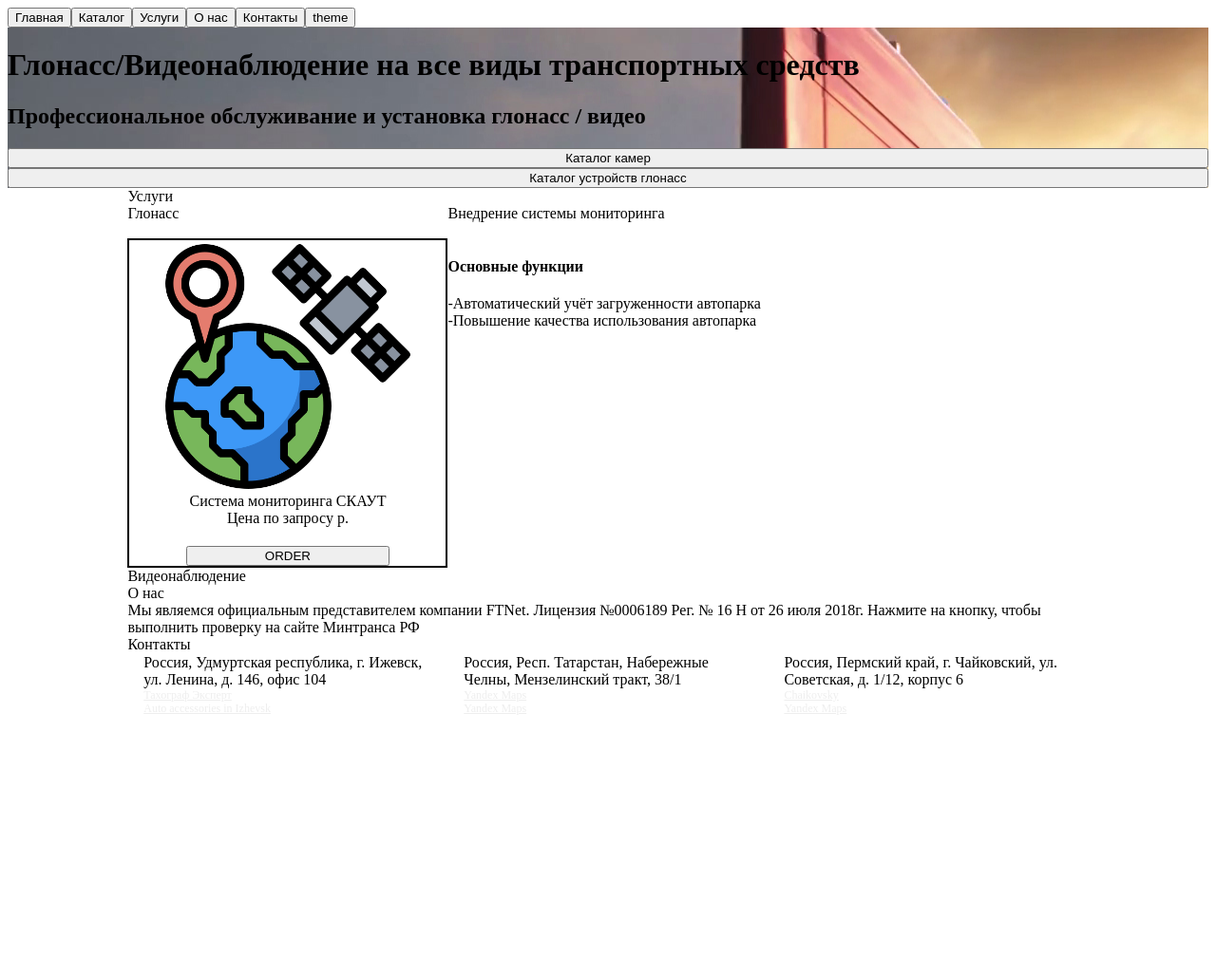
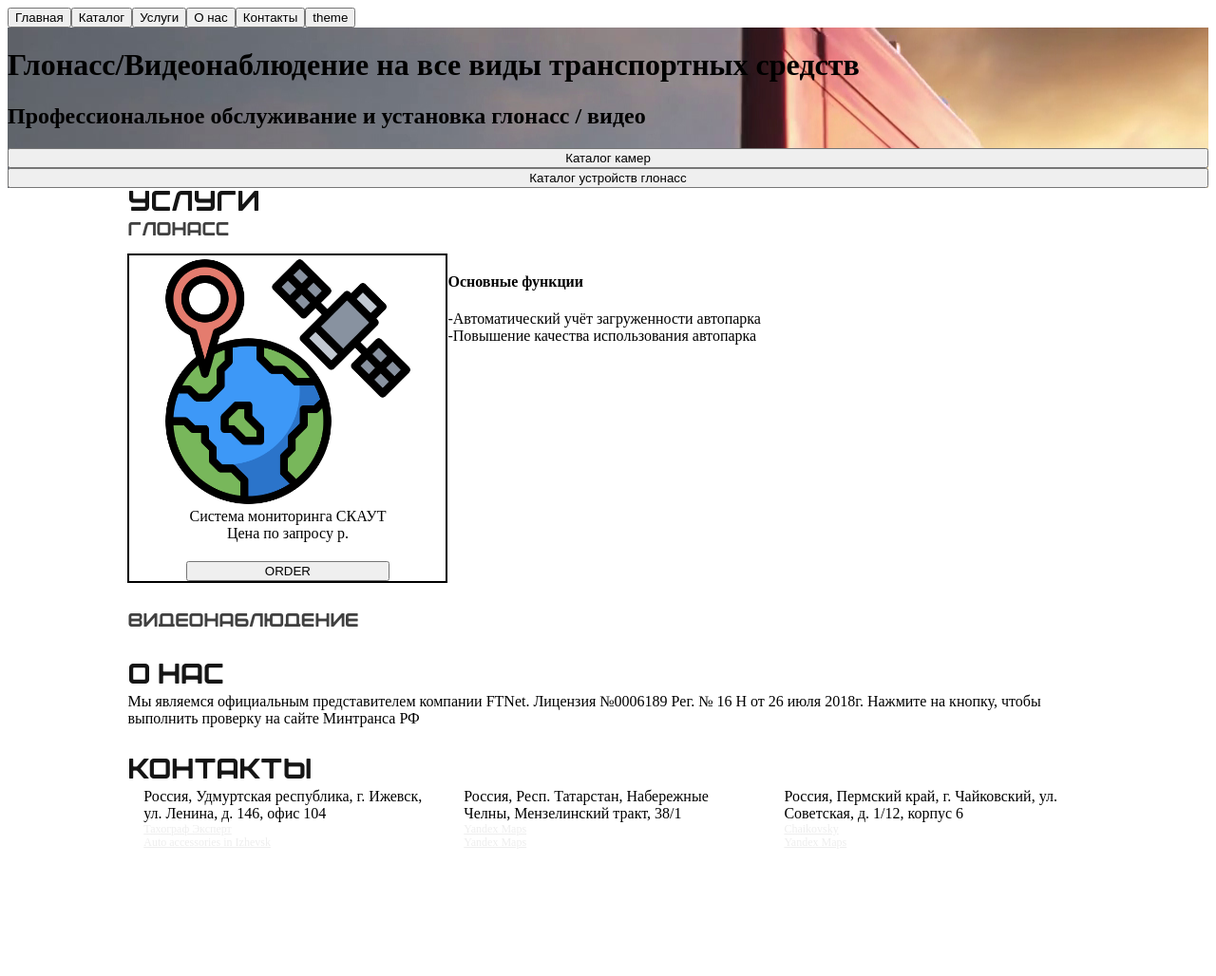
Before and after one commit to mmkenq/taho, a PHP site: page / in a window 1280 px wide. Shown: the whole page at 95% size. Before the commit the page ends 753 px from the top, so only its background shows below. Run offline with PHP 8.4, Linux system fonts and the light colour scheme.

Commit message:
Main page Frontend; New Layout; New Fonts!

```diff
--- a/index.php
+++ b/index.php
@@ -48,6 +48,10 @@ else if ($path["extension"] == "gif" ||
 		$path["extension"] == "png")
 {
     header("Content-Type: image/gif");
+    readfile($_SERVER["SCRIPT_FILENAME"]);
+}
+else if ($path["extension"] == "ttf") {
+    header("Content-Type: font/ttf");
     readfile($_SERVER["SCRIPT_FILENAME"]);
 }
 else {
--- a/public_html/css/index.css
+++ b/public_html/css/index.css
@@ -1,3 +1,8 @@
+@font-face {
+	font-family: 'megabold';
+		src: url('/assets/bowler.ttf') format('truetype');
+}
+
 .appHeader {
 	display: flex;
 }
@@ -151,6 +156,21 @@
 
 }
 
+.appElement:not(:last-child){
+	margin-bottom: 30px;
+}
+
+.elTitle {
+	font-family: 'megabold';
+	font-size: 30px;
+	color: #151515;
+}
+
+.elSubTitle1 {
+	font-size: 20px;
+	color: #404040;
+}
+
 
 .hide {
 	display: none;
--- a/public_html/js/components/ElementsComponent/ElementsComponent.js
+++ b/public_html/js/components/ElementsComponent/ElementsComponent.js
@@ -23,13 +23,15 @@ export default function ElementsComponent(props, data){
 	data.titles.forEach(function(title, i){
 		const t = document.createElement('div');
 		t.innerHTML = title.text;
-		t.setAttribute('class', 'elTitle');
+		title.classes.forEach(function(c){
+			t.classList.add(c);
+		});
+
 		return new Component({
 			id: '',
 			domParent: domSelf,
 			domSelf: t
 		});
-
 	});
 
 	data.texts.forEach(function(text,i){
--- a/public_html/js/handlers/Config/ConfigHandler.js
+++ b/public_html/js/handlers/Config/ConfigHandler.js
@@ -58,8 +58,8 @@ export default function ConfigHandler(props){
 					id: 'services',
 					titles: [
 						{
-							// type:'h2',
-							text:'Услуги'
+							text:'Услуги',
+							classes: ['elTitle'],
 						},
 					],
 					// TODO: ListItemsComponent
@@ -76,12 +76,8 @@ export default function ConfigHandler(props){
 							 {
 								titles:[
 									{
-										//type:'h3',
-										text:'Глонасс'
-									},
-									{
-										//type:'h4',
-										text:'Внедрение системы мониторинга'
+										text:'Глонасс',
+										classes: ['elTitle', 'elSubTitle1'],
 									},
 							 	],
 								 titlesGroupId: 'glonassElementTitles',
@@ -126,8 +122,8 @@ export default function ConfigHandler(props){
 							 {
 								 titles:[
 									{
-										// type:'h3',
-										text:'Видеонаблюдение'
+										text:'Видеонаблюдение',
+										classes: ['elTitle', 'elSubTitle1'],
 									},
 							 ],
 							 texts:[],
@@ -141,8 +137,8 @@ export default function ConfigHandler(props){
 					id: 'about',
 					titles:[
 						{
-							//type:'h2',
-							text:'О нас'
+							text: 'О нас',
+							classes: ['elTitle'],
 						},
 					],
 					texts: [
@@ -161,8 +157,8 @@ export default function ConfigHandler(props){
 					id: 'contacts',
 					titles:[
 						{
-							//type:'h2',
-							text:'Контакты'
+							text: 'Контакты',
+							classes: ['elTitle'],
 						},
 					],
 					texts: [
@@ -198,8 +194,8 @@ export default function ConfigHandler(props){
 					id: 'adminTools',
 					titles:[
 						{
-							//type:'h2',
-							text:'Admin Tools'
+							text:'Admin Tools',
+							classes: [],
 						},
 					],
 					texts: [],
@@ -216,8 +212,8 @@ export default function ConfigHandler(props){
 								{
 									titles:[
 										{
-											//type:'h3',
-											text:'Загрузка нового каталога'
+											text:'Загрузка нового каталога',
+											classes: [],
 										},
 									],
 									texts:[],
@@ -251,8 +247,8 @@ export default function ConfigHandler(props){
 							 {
 								titles:[
 								   {
-									   // type:'h3',
-									   text:'Обновление почты'
+									   text:'Обновление почты',
+									   classes: [],
 								   },
 								],
 								texts:[],
@@ -267,8 +263,8 @@ export default function ConfigHandler(props){
 				id: 'info',
 				titles:[
 					{
-						//type:'h2',
-						text:'Info'
+						text:'Info',
+						classes: [],
 					},
 				],
 				texts: [
```
Also changed, not shown: .htaccess, public_html/assets/bowler.ttf (added), public_html/assets/fatgrot.ttf (added), public_html/assets/horror.ttf (added), public_html/assets/stonecraft.ttf (added), public_html/assets/zerocool.ttf (added).
